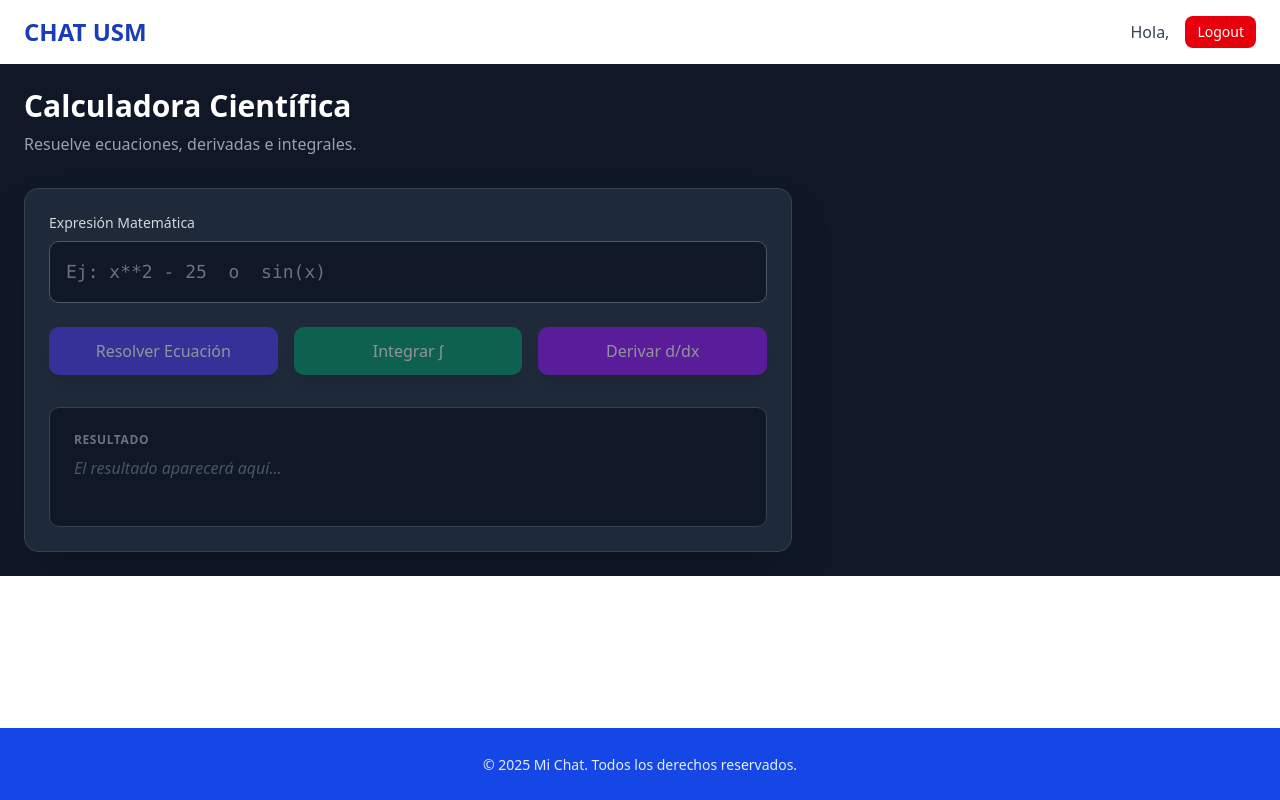
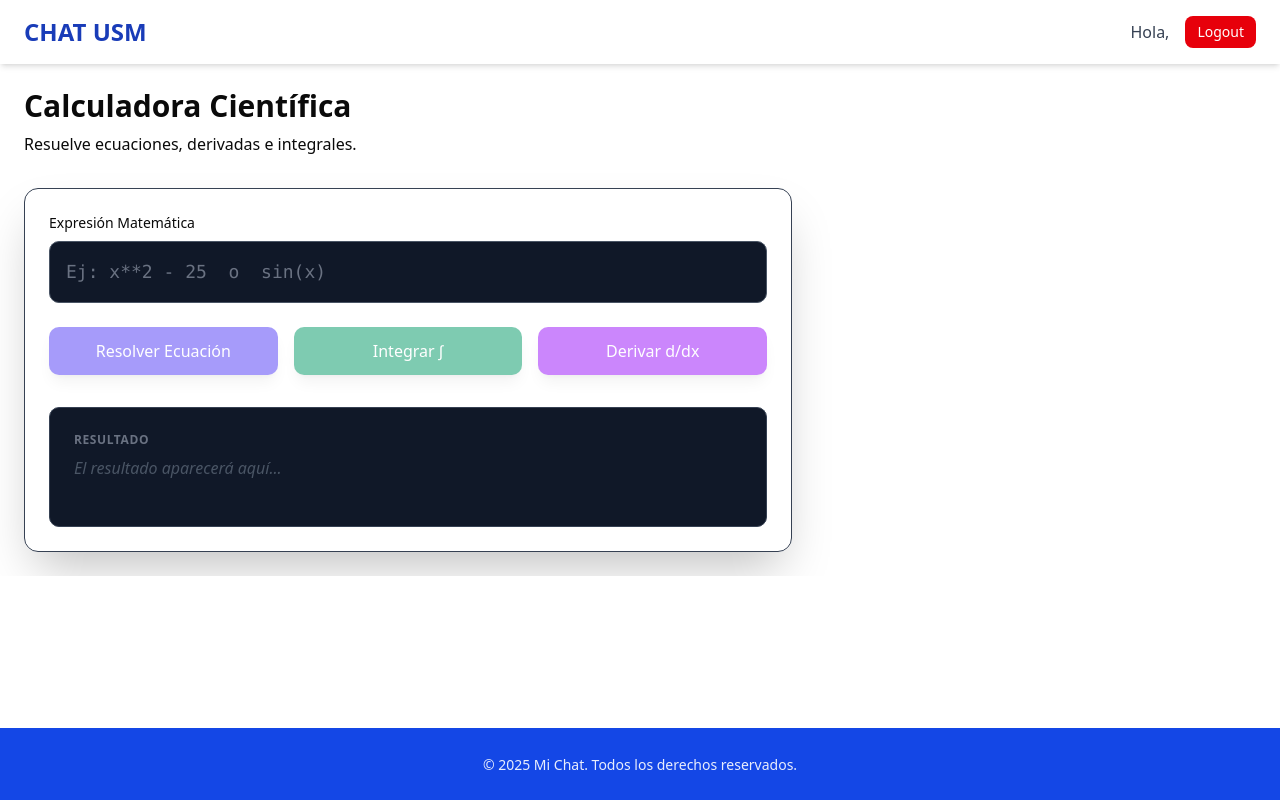
Before and after one commit to retamalesj/INF326-Arquitectura-de-software, a React app in the folder app/: page /calculator in a window 1280 px wide. Built offline with nearby package versions, Linux system fonts and the light colour scheme; no server answers; sample sign-in values are in the browser's storage; the HTML template or start-up script is replaced by a standard one.

Commit message:
fix: calculator

```diff
--- a/app/src/pages/Calculator.tsx
+++ b/app/src/pages/Calculator.tsx
@@ -1,65 +1,67 @@
-import { useState, useEffect } from 'react';
-import {
-  Calculator as CalcIcon,
-  Shield
-} from 'lucide-react';
+import { useState, useEffect } from 'react'
+import { Calculator as CalcIcon, Shield } from 'lucide-react'
+import { API_GATEWAY_URL } from '@/constants'
 
 // --- CORRECCIÓN: Usamos 'export function' (SIN default) para que funcione el import { Calculator } ---
 export function Calculator() {
+  useEffect(() => {
+    console.log('--- Componente Calculator MONTADO ---')
+  }, [])
 
-  useEffect(() => {
-    console.log("--- Componente Calculator MONTADO ---");
-  }, []);
+  const [query, setQuery] = useState('')
+  const [result, setResult] = useState<string | null>(null)
+  const [error, setError] = useState<string | null>(null)
+  const [loading, setLoading] = useState(false)
 
-  const [query, setQuery] = useState('');
-  const [result, setResult] = useState<string | null>(null);
-  const [error, setError] = useState<string | null>(null);
-  const [loading, setLoading] = useState(false);
-
-  const handleCalculate = async (endpoint: 'solve' | 'integrate' | 'derive') => {
-    setLoading(true);
-    setError(null);
-    setResult(null);
+  const handleCalculate = async (
+    endpoint: 'solve' | 'integrate' | 'derive',
+  ) => {
+    setLoading(true)
+    setError(null)
+    setResult(null)
 
     try {
-      const response = await fetch(`http://localhost:8000/api/calculator/${endpoint}`, {
+      const response = await fetch(
+        `${API_GATEWAY_URL}/calculator/${endpoint}`,
+        {
           method: 'POST',
           headers: { 'Content-Type': 'application/json' },
-        body: JSON.stringify({ query: query })
-      });
+          body: JSON.stringify({ query: query }),
+        },
+      )
 
-      const data = await response.json();
+      const data = await response.json()
 
       if (!response.ok) {
-        throw new Error(data.detail || 'Error al calcular');
+        throw new Error(data.detail || 'Error al calcular')
       }
 
-      if (data.solution) {
-        setResult(`x = ${JSON.stringify(data.solution)}`);
+      if (data.solutions && data.solutions.length > 0) {
+        // Para ecuaciones e integrales
+        setResult(`${JSON.stringify(data.solutions)}`)
       } else if (data.result) {
-        setResult(data.result);
+        // Para derivadas
+        setResult(`${data.result}`)
       } else {
-        setResult(JSON.stringify(data, null, 2));
+        setResult(JSON.stringify(data, null, 2))
+      }
+    } catch (err: any) {
+      setError(err.message)
+    } finally {
+      setLoading(false)
+    }
   }
 
-    } catch (err: any) {
-      setError(err.message);
-    } finally {
-      setLoading(false);
-    }
-  };
-
   return (
-    <div className="flex flex-col h-full bg-gray-900 text-gray-100 font-sans p-6 overflow-y-auto">
+    <div className="flex flex-col h-full font-sans p-6 overflow-y-auto">
       <header className="mb-8">
-          <h1 className="text-3xl font-bold text-white mb-2">Calculadora Científica</h1>
-          <p className="text-gray-400">Resuelve ecuaciones, derivadas e integrales.</p>
+        <h1 className="text-3xl font-bold mb-2">Calculadora Científica</h1>
+        <p>Resuelve ecuaciones, derivadas e integrales.</p>
       </header>
 
-        <div className="max-w-3xl bg-gray-800 rounded-xl border border-gray-700 shadow-2xl p-6">
-
+      <div className="max-w-3xl rounded-xl border border-gray-700 shadow-2xl p-6">
         <div className="mb-6">
-            <label className="block text-sm font-medium text-gray-300 mb-2">
+          <label className="block text-sm font-medium mb-2">
             Expresión Matemática
           </label>
           <div className="relative">
@@ -128,5 +130,5 @@ export function Calculator() {
         </div>
       </div>
     </div>
-  );
+  )
 }
```
Lines whose indentation alone changed are shown as unchanged.
